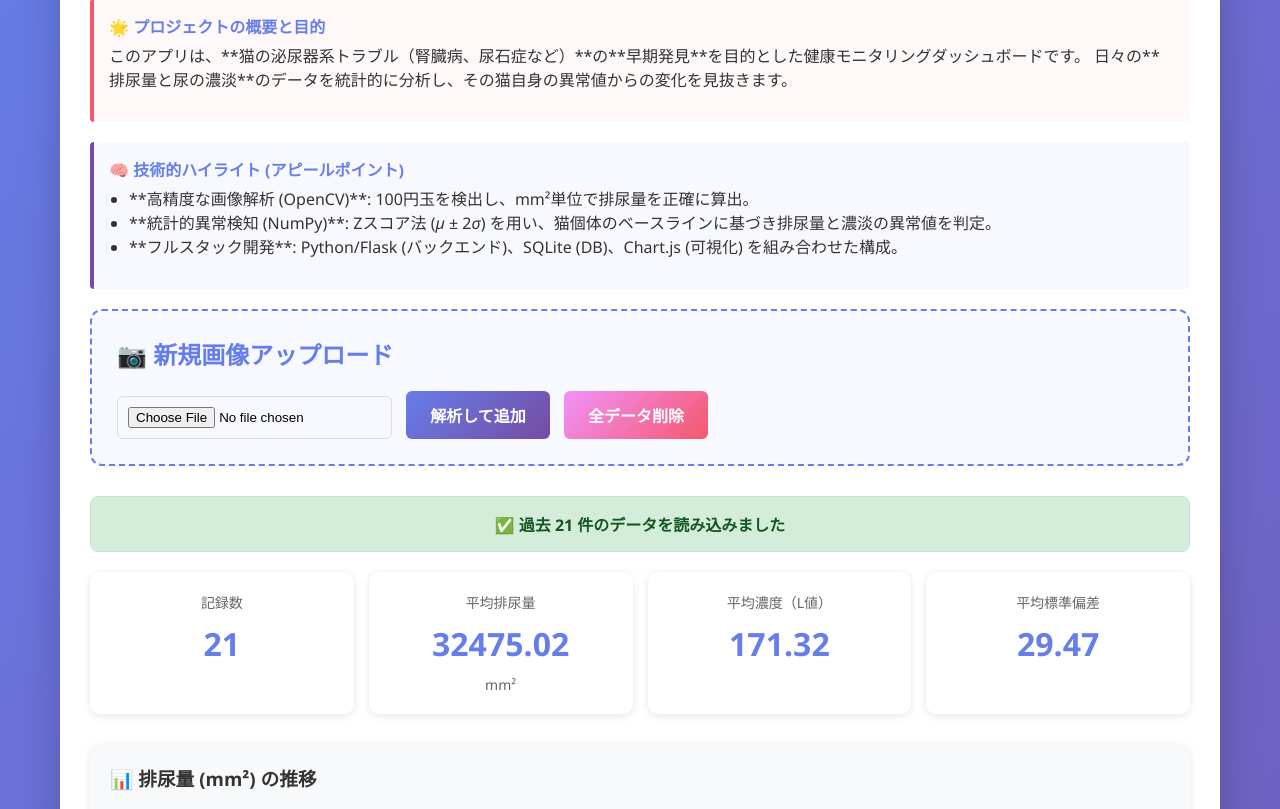
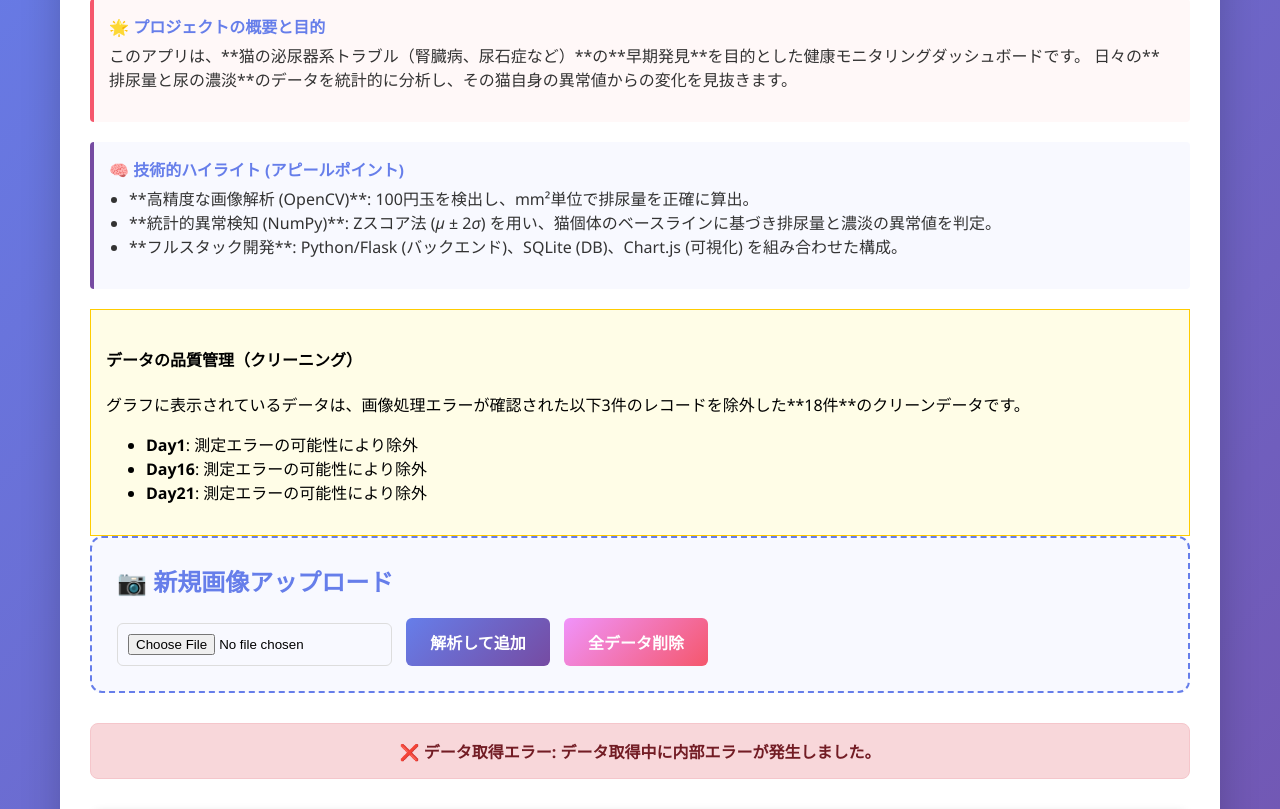
Before and after one commit to izumi601/cat_urinepro, a Flask app: page / in a window 1280 px wide. Shown: the part 286-1095 px from the top of the page. Run offline with Flask 3, Linux system fonts and the light colour scheme; data comes from the database, SQL or seed files in the repository; parts of the project's set-up code (start-up, migrations or seed data) failed here and were passed over; some libraries are stand-ins or nearby versions.

Commit message:
htmlrevised

```diff
--- a/app.py
+++ b/app.py
@@ -3,6 +3,7 @@ from sqlalchemy import create_engine, Column, Integer, Float, String
 from sqlalchemy.orm import sessionmaker
 from sqlalchemy.ext.declarative import declarative_base
 import os
+import numpy as np # <-- 追加: 異常検知ロジックで利用するため
 
 from analysis import process_image, validate_image
 
@@ -15,7 +16,12 @@ engine = create_engine(DB_PATH, connect_args={'check_same_thread': False})
 Base = declarative_base()
 Session = sessionmaker(bind=engine)
 
-# データベースのテーブル定義
+# ----------------------------------------------------
+# 2. クリーニング除外対象IDの定義 (フロントの説明と一致させる)
+# ----------------------------------------------------
+EXCLUDED_IDS = ['IMG_4930', 'IMG_5047', 'IMG_5025']
+
+# データベースのテーブル定義 (is_abnormalとabnormality_reasonを追加)
 class UrineData(Base):
     __tablename__ = 'urine_data'
     id = Column(Integer, primary_key=True)
@@ -23,13 +29,15 @@ class UrineData(Base):
     area_mm2 = Column(Float)
     avg_l_value = Column(Float)
     std_l_value = Column(Float)
+    is_abnormal = Column(Integer, default=0)         # <--- 追加: 0=正常, 1=異常
+    abnormality_reason = Column(String, default="")  # <--- 追加: 異常理由
 
 # 2. テーブルの作成
 def init_db():
     Base.metadata.create_all(engine)
 
 # ----------------------------------------------------
-# 3. Flaskアプリの初期化をここ（上部）に移動
+# 3. Flaskアプリの初期化
 # ----------------------------------------------------
 app = Flask(__name__)
 
@@ -40,7 +48,7 @@ if not os.path.exists(UPLOAD_FOLDER):
 app.config['UPLOAD_FOLDER'] = UPLOAD_FOLDER
 
 # ----------------------------------------------------
-# 4. load_initial_data 関数の定義をここに移動
+# 4. load_initial_data 関数の定義
 # ----------------------------------------------------
 def load_initial_data(folder_path='initial_images'):
     """指定されたフォルダ内の画像を全て解析し、DBに保存する"""
@@ -59,14 +67,22 @@ def load_initial_data(folder_path='initial_images'):
             if session.query(UrineData).filter_by(day_id=day_id).first():
                 continue
 
+            # クリーニング対象のIDはロードしない（二重で除外するリスクを避ける）
+            if day_id in EXCLUDED_IDS:
+                print(f"WARN: ID {day_id} は除外対象のためロードをスキップします。")
+                continue
+
             try:
                 analysis_data = process_image(file_path)
 
+                # 初期データは全て '正常' フラグ (0) で登録
                 new_data = UrineData(
                     day_id=analysis_data['day_id'],
                     area_mm2=analysis_data['area_mm2'],
                     avg_l_value=analysis_data['avg_l_value'],
-                    std_l_value=analysis_data['std_l_value']
+                    std_l_value=analysis_data['std_l_value'],
+                    is_abnormal=0,
+                    abnormality_reason="初期データ"
                 )
                 session.add(new_data)
                 count += 1
@@ -76,10 +92,10 @@ def load_initial_data(folder_path='initial_images'):
 
     session.commit()
     session.close()
-    print(f"--- DBに {count} 件の新規初期データをロードしました。---")
+    print(f"--- DBに {count} 件の新規初期データをロードしました（{len(EXCLUDED_IDS)}件は除外）。---")
 
 # ----------------------------------------------------
-# 5. エンドポイントの定義 (ここから @app.route を使う)
+# 5. エンドポイントの定義
 # ----------------------------------------------------
 
 @app.route('/')
@@ -90,30 +106,32 @@ def index():
 def get_data():
     session = Session()
     try:
-        data = session.query(UrineData).all()
+        # 【修正点】EXCLUDED_IDS に含まれないデータのみを取得
+        # これにより、グラフには18件のクリーンなデータだけが表示される
+        data_query = session.query(UrineData).filter(
+            ~UrineData.day_id.in_(EXCLUDED_IDS)
+        ).all()
 
-        # ここで results はリスト（配列）として作成されている
         results = [
             {
                 'day_id': d.day_id,
                 'area_mm2': d.area_mm2,
                 'avg_l_value': d.avg_l_value,
-                'std_l_value': d.std_l_value
-            } for d in data
+                'std_l_value': d.std_l_value,
+                'is_abnormal': d.is_abnormal,           # <--- 追加
+                'abnormality_reason': d.abnormality_reason # <--- 追加
+            } for d in data_query
         ]
 
-        # リスト（配列）を JSON で返す
         return jsonify(results)
 
     except Exception as e:
         print(f"APIデータ取得エラー: {e}")
-        # 例外が発生した場合、{"error": "..."} というオブジェクトを返す
         return jsonify({'error': 'データ取得中に内部エラーが発生しました。'}), 500
     finally:
         session.close()
 
-# app.py の upload_file 関数（フィルタリングロジック追加後）
-
+# app.py の upload_file 関数
 @app.route('/upload', methods=['POST'])
 def upload_file():
     if 'file' not in request.files:
@@ -131,28 +149,34 @@ def upload_file():
         # 1. 画像解析を実行
         try:
             analysis_data = process_image(file_path)
+
+            # 解析失敗時 (コイン未検出など) はここでリターン
+            if analysis_data['success'] is False:
+                return jsonify({'error': f'画像解析エラー: {analysis_data["error"]}'}), 500
+
         except Exception as e:
             return jsonify({'error': f'画像解析エラー: {str(e)}'}), 500
 
         session = Session()
         try:
             # 2. 異常検知のベースラインデータをDBから取得
-            past_data = session.query(UrineData).all()
+            # 【重要】異常検知のベースラインは、クリーニング済みのデータ（EXCLUDED_IDSではないもの）を使う
+            past_data = session.query(UrineData).filter(
+                ~UrineData.day_id.in_(EXCLUDED_IDS)
+            ).all()
+
 
             # --- 【ここに追加】データ信頼性フィルタリングロジック ---
+            # 排尿量が過去平均の10%未満であれば、解析失敗と見なす
             if len(past_data) > 5:
-                # 過去の排尿量データの平均値を計算
                 area_values = np.array([d.area_mm2 for d in past_data if d.area_mm2 is not None])
                 if area_values.size > 0:
                     area_mean = np.mean(area_values)
                     current_area = analysis_data['area_mm2']
-
-                    # 信頼性チェック: 排尿量が過去平均の10%未満であれば、解析失敗と見なす
                     MIN_ACCEPTABLE_AREA = area_mean * 0.1
 
                     if current_area < MIN_ACCEPTABLE_AREA:
-                        session.close() # DBセッションを閉じる
-                        # 解析失敗としてユーザーに通知
+                        session.close()
                         return jsonify({
                             'success': False,
                             'error': f'解析結果が過去平均({area_mean:.0f}mm²)に対して極端に小さく({current_area:.0f}mm²)、画像認識エラーの可能性が高いです。再撮影または別の画像をお試しください。'
@@ -164,14 +188,12 @@ def upload_file():
             abnormal_message = "【✅ 正常】過去データと比較し、異常はありませんでした。"
             abnormal_reasons = []
 
-            # 3. 異常検知ロジック (以降は変更なし)
+            # 3. 異常検知ロジック (10件以上で実行)
             if len(past_data) >= 10:
-                # ... (中略：異常検知の計算ロジック) ...
-
-                # Zスコア法 (平均 ± 2SD) を再計算
                 area_values = np.array([d.area_mm2 for d in past_data if d.area_mm2 is not None])
                 l_values = np.array([d.avg_l_value for d in past_data if d.avg_l_value is not None])
 
+                # Zスコア法 (平均 ± 2SD) を再計算
                 area_mean, area_std = np.mean(area_values), np.std(area_values)
                 l_value_mean, l_value_std = np.mean(l_values), np.std(l_values)
                 current_area, current_l_value = analysis_data['area_mm2'], analysis_data['avg_l_value']
@@ -195,8 +217,8 @@ def upload_file():
                 area_mm2=analysis_data['area_mm2'],
                 avg_l_value=analysis_data['avg_l_value'],
                 std_l_value=analysis_data['std_l_value'],
-                is_abnormal=is_abnormal_flag,
-                abnormality_reason=abnormal_message
+                is_abnormal=is_abnormal_flag, # <--- 追加
+                abnormality_reason=abnormal_message # <--- 追加
             )
             session.add(new_data)
             session.commit()
@@ -206,27 +228,27 @@ def upload_file():
             print(abnormal_message)
             print("---------------------\n")
 
-            # 成功応答を返す (uploadImage 関数が result.success をチェックしているため)
             return jsonify({'success': True, 'abnormal_message': abnormal_message})
 
         except Exception as e:
             session.rollback()
             if 'UNIQUE constraint failed' in str(e):
                 return jsonify({'error': f'DB保存エラー: {analysis_data["day_id"]}は既に存在します'}), 500
+            # is_abnormalやabnormality_reasonのエラーが出た場合もこれで捕捉できる
             return jsonify({'error': f'DB保存エラー: {str(e)}'}), 500
         finally:
             session.close()
 
 
 # ----------------------------------------------------
-# 6. サーバー起動ブロック（呼び出しはここ）
+# 6. サーバー起動ブロック
 # ----------------------------------------------------
 
 if __name__ == '__main__':
-    # 1. アプリ起動時にデータベースを初期化（新しい database.db が作成される）
+    # 1. データベースを初期化
     init_db()
 
-    # 2. 21枚の初期データを一括でロードする
+    # 2. 初期データをロード（ここでは除外対象の3件はロードされない）
     load_initial_data(folder_path='initial_images')
 
     # 3. 開発モードで実行
--- a/templates/index.html
+++ b/templates/index.html
@@ -194,7 +194,15 @@
                 <li>**フルスタック開発**: Python/Flask (バックエンド)、SQLite (DB)、Chart.js (可視化) を組み合わせた構成。</li>
             </ul>
         </div>
-
+        <div class="note-box" style="margin-top: 20px; border: 1px solid #ffcc00; padding: 15px; background: #fffde7;">
+            <h4>データの品質管理（クリーニング）</h4>
+            <p>グラフに表示されているデータは、画像処理エラーが確認された以下3件のレコードを除外した**18件**のクリーンデータです。</p>
+            <ul>
+                <li><strong>Day1</strong>: 測定エラーの可能性により除外</li>
+                <li><strong>Day16</strong>: 測定エラーの可能性により除外</li>
+                <li><strong>Day21</strong>: 測定エラーの可能性により除外</li>
+            </ul>
+        </div>
         <div class="upload-section">
             <h2>📷 新規画像アップロード</h2>
             <form id="uploadForm">
```
